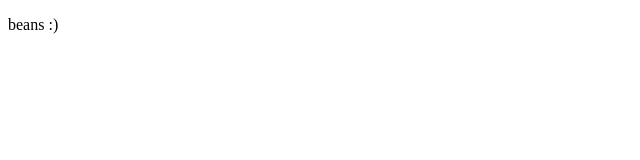
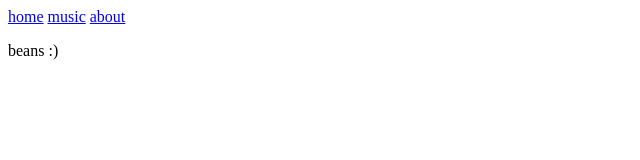
Before and after one commit to noisepals/noisepals.github.io, a plain HTML site: page index.html in a window 1280 px wide. Shown: the whole page, without its empty margins (0-640 px from the left). Drawn offline with Linux system fonts and the light colour scheme.

Commit message:
Update index.html

```diff
--- a/index.html
+++ b/index.html
@@ -4,6 +4,11 @@
     <title>Internet Noise Pals</title>
   </head>
   <body>
+    <div id="topbar">
+      <a href="/">home</a>
+      <a href="/music">music</a>
+      <a href="/about">about</a>
+    </div>
     <p>
       beans :)
     </p>
```
